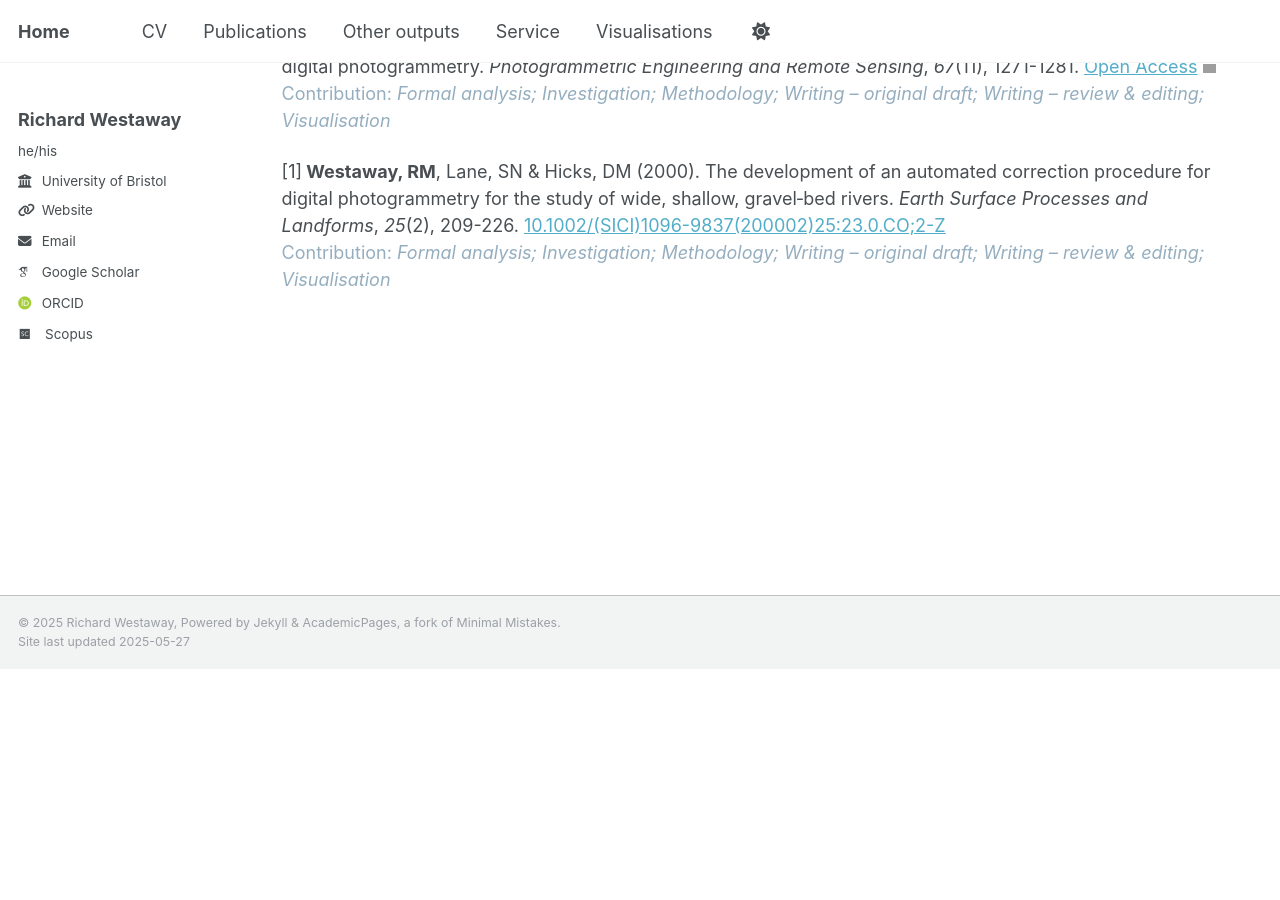
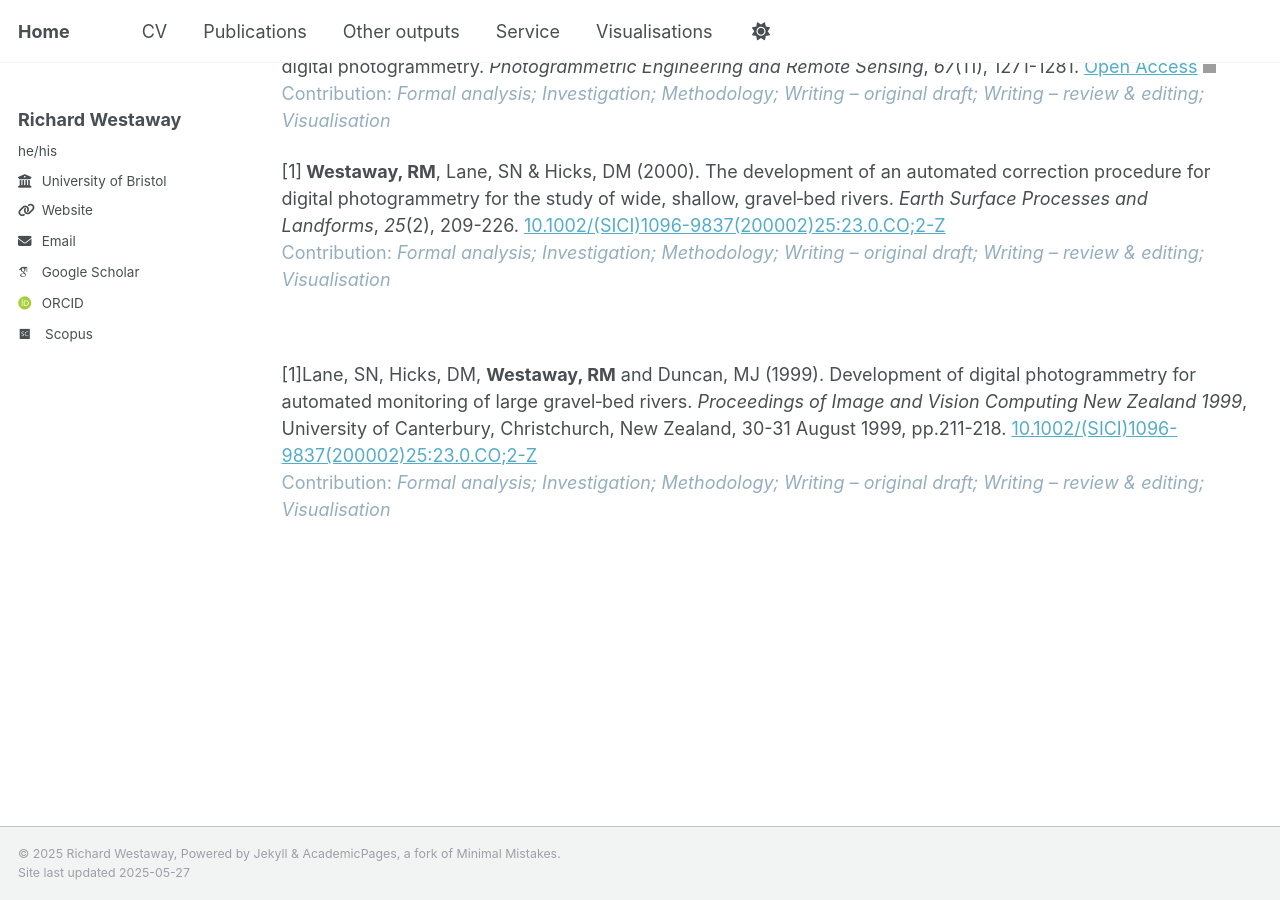
Before and after one commit to richardwestaway/richardwestaway.github.io, a Jekyll site: the page built from _pages/publications.html, in a window 1280 px wide and 900 px high, scrolled down 2996 px. Built offline with Jekyll 4.4.1, drawn with Linux system fonts in a browser that asks for light colours; some web fonts are replaced; comment, search, counter and statistics services are not loaded; before the commit the page ends 3665 px from its top, so only the background shows below that; grey boxes are pictures that could not be loaded.

Commit message:
Update publications.html

```diff
--- a/_pages/publications.html
+++ b/_pages/publications.html
@@ -71,7 +71,8 @@ author_profile: true
 <p><div class="altmetric-embed" style="float: right;" data-badge-popover="right" data-badge-type="donut" data-doi="10.1002/(SICI)1096-9837(200002)25:2%3C209::AID-ESP84%3E3.0.CO;2-Z" data-hide-no-mentions="true"></div>[1]<strong> Westaway, RM</strong>, Lane, SN &amp; Hicks, DM (2000). The development of an automated correction procedure for digital photogrammetry for the study of wide, shallow, gravel‐bed rivers. <i>Earth Surface Processes and Landforms</i>, <i>25</i>(2), 209-226. <a href="https://doi.org/10.1002/(SICI)1096-9837(200002)25:2%3C209::AID-ESP84%3E3.0.CO;2-Z" target="_blank" rel="noopener">10.1002/(SICI)1096-9837(200002)25:23.0.CO;2-Z<br /></a><span style="color: #95aebf;">Contribution:<em> Formal analysis; Investigation; Methodology; Writing – original draft; Writing – review &amp; editing; Visualisation</em></span></p>
 <div class="altmetric-embed"> </div>
 
-
+<p>[1]Lane, SN, Hicks, DM, <strong> Westaway, RM</strong> and Duncan, MJ (1999). Development of digital photogrammetry for automated monitoring of large gravel‐bed rivers. <em>Proceedings of Image and Vision Computing New Zealand 1999</em>, University of Canterbury, Christchurch, New Zealand, 30-31 August 1999, pp.211-218. <a href="https://rwestaway.github.io/files/1999-Proceedings-of-Image-and-Vision-Computing-New-Zealand-1999" target="_blank" rel="noopener">10.1002/(SICI)1096-9837(200002)25:23.0.CO;2-Z<br /></a><span style="color: #95aebf;">Contribution:<em> Formal analysis; Investigation; Methodology; Writing – original draft; Writing – review &amp; editing; Visualisation</em></span></p>
+<div class="altmetric-embed"> </div>
 
 
 
```
